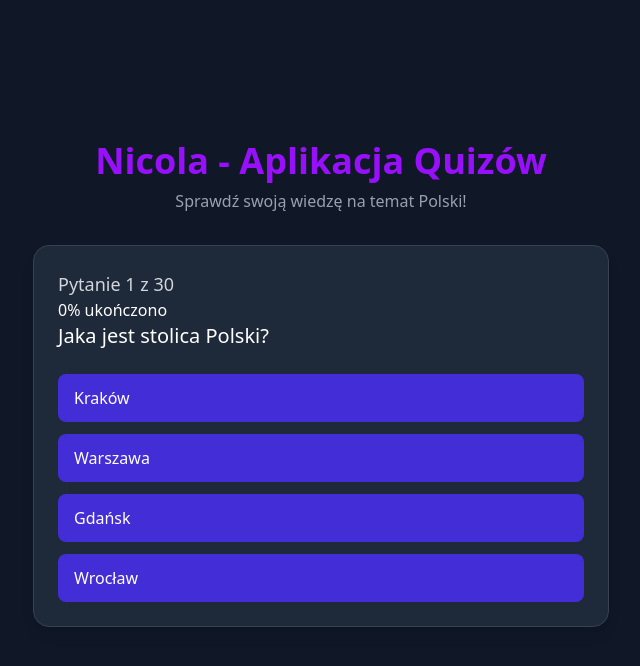
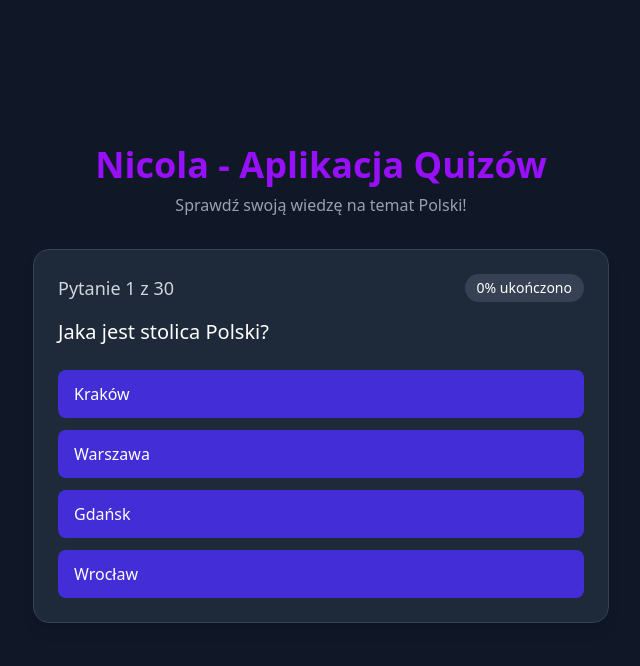
Before and after one commit to nic00la1/react-quiz, a React (Vite) app in the folder react-quiz/react-quiz-nicola/: page / in a window 1280 px wide. Shown: the top 666 px of the page, without its empty margins (319-959 px from the left). Built offline with nearby package versions, Linux system fonts and the light colour scheme.

Commit message:
styling progress bar

```diff
--- a/react-quiz/react-quiz-nicola/src/components/QuestionCard.jsx
+++ b/react-quiz/react-quiz-nicola/src/components/QuestionCard.jsx
@@ -15,13 +15,13 @@
 
   return (
     <div className='bg-gray-800 p-6 rounded-2xl shadow-lg w-full max-w-xl border border-gray-700'>
-        <div>
+        <div className='flex justify-between items-center mb-4'>
             <h2 className='text-lg font-medium text-gray-300'>
                 Pytanie {currentQuestion + 1} z {totalQuestions}
             </h2>
 
             {/* Pasek postępu */}
-            <span>
+            <span className='text-sm bg-gray-700 px-3 py-1 rounded-full'>
                 {
                     selectedAnswer
                     ? Math.round(((currentQuestion + 1) / totalQuestions * 100)) + "% ukończono" // pokazuje postęp w procentach po udzieleniu odpowiedzi
```
